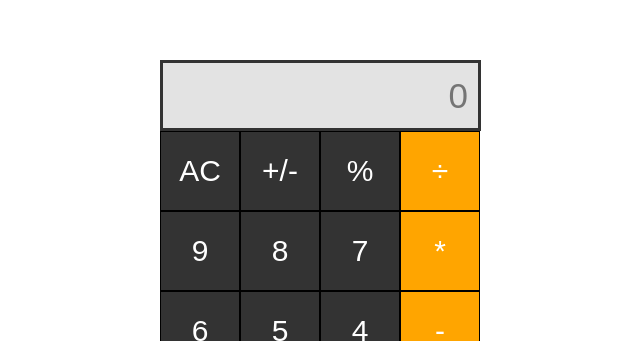
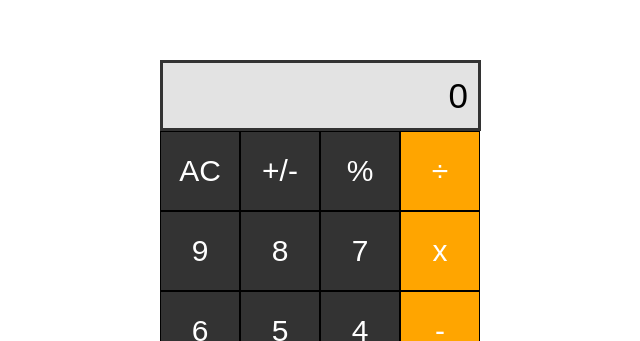
Before and after one commit to Obote/math-magician, a React (Create React App) app: page / in a window 1280 px wide. Shown: the top 341 px of the page, without its empty margins (320-960 px from the left). Built offline with nearby package versions, Linux system fonts and the light colour scheme.

Commit message:
Add calcultor funtionality

```diff
--- a/package.json
+++ b/package.json
@@ -6,6 +6,7 @@
     "@testing-library/jest-dom": "^5.17.0",
     "@testing-library/react": "^13.4.0",
     "@testing-library/user-event": "^13.5.0",
+    "big.js": "^6.2.1",
     "react": "^18.2.0",
     "react-dom": "^18.2.0",
     "react-scripts": "5.0.1",
--- a/src/component/Buttons.js
+++ b/src/component/Buttons.js
@@ -1,30 +1,64 @@
+import React, { useState } from 'react';
+import calculate from '../logic/calculate';
+
 function Buttons() {
+  const [calculatorData, setCalculatorData] = useState({
+    total: null,
+    next: null,
+    operation: null,
+  });
+
+  const handleButtonClick = (buttonName) => {
+    const newData = calculate(calculatorData, buttonName);
+    setCalculatorData(newData);
+  };
+
+  const renderButtons = () => {
+    const buttonValues = [
+      'AC',
+      '+/-',
+      '%',
+      '÷',
+      '9',
+      '8',
+      '7',
+      'x',
+      '6',
+      '5',
+      '4',
+      '-',
+      '3',
+      '2',
+      '1',
+      '+',
+      '0',
+      '.',
+      '=',
+    ];
+
+    return buttonValues.map((value) => (
+      <input
+        type="button"
+        value={value}
+        className={`button ${value === '0' ? 'double' : ''} ${
+          ['+', '-', 'x', '÷', '='].includes(value) ? 'orange' : ''
+        }`}
+        key={value}
+        onClick={() => handleButtonClick(value)}
+      />
+    ));
+  };
+
   return (
     <div className="calc">
-      <input type="text" placeholder="0" id="answer" />
-      <input type="button" value="AC" className="button" />
-      <input type="button" value="+/-" className="button" />
-      <input type="button" value="%" className="button" />
-      <input type="button" value="÷" className="button orange" />
-
-      <input type="button" value="9" className="button" />
-      <input type="button" value="8" className="button" />
-      <input type="button" value="7" className="button" />
-      <input type="button" value="*" className="button orange" />
-
-      <input type="button" value="6" className="button" />
-      <input type="button" value="5" className="button" />
-      <input type="button" value="4" className="button" />
-      <input type="button" value="-" className="button orange" />
-
-      <input type="button" value="3" className="button" />
-      <input type="button" value="2" className="button" />
-      <input type="button" value="1" className="button" />
-      <input type="button" value="+" className="button orange" />
-
-      <input type="button" value="0" className="button double" />
-      <input type="button" value="." className="button" />
-      <input type="button" value="=" className="button orange" />
+      <input
+        type="text"
+        placeholder="0"
+        id="answer"
+        value={calculatorData.next || calculatorData.total || '0'}
+        readOnly
+      />
+      {renderButtons()}
     </div>
   );
 }
--- /dev/null
+++ b/src/logic/calculate.js
@@ -0,0 +1,133 @@
+import operate from './operate';
+
+function isNumber(item) {
+  return !!item.match(/[0-9]+/);
+}
+
+/**
+ * Given a button name and a calculator data object, return an updated
+ * calculator data object.
+ *
+ * Calculator data object contains:
+ *   total:s      the running total
+ *   next:String       the next number to be operated on with the total
+ *   operation:String  +, -, etc.
+ */
+export default function calculate(obj, buttonName) {
+  if (buttonName === 'AC') {
+    return {
+      total: null,
+      next: null,
+      operation: null,
+    };
+  }
+
+  if (isNumber(buttonName)) {
+    if (buttonName === '0' && obj.next === '0') {
+      return {};
+    }
+    // If there is an operation, update next
+    if (obj.operation) {
+      if (obj.next && obj.next !== '0') {
+        return { ...obj, next: obj.next + buttonName };
+      }
+      return { ...obj, next: buttonName };
+    }
+    // If there is no operation, update next and clear the value
+    if (obj.next && obj.next !== '0') {
+      return {
+        next: obj.next + buttonName,
+        total: null,
+      };
+    }
+    return {
+      next: buttonName,
+      total: null,
+    };
+  }
+
+  if (buttonName === '.') {
+    if (obj.next) {
+      if (obj.next.includes('.')) {
+        return { ...obj };
+      }
+      return { ...obj, next: `${obj.next}.` };
+    }
+    if (obj.operation) {
+      return { ...obj, next: '0.' };
+    }
+    if (obj.total) {
+      if (obj.total.includes('.')) {
+        return {};
+      }
+      return { ...obj, next: `${obj.total}.` };
+    }
+    return { ...obj, next: '0.' };
+  }
+
+  if (buttonName === '=') {
+    if (obj.next && obj.operation) {
+      return {
+        total: operate(obj.total, obj.next, obj.operation),
+        next: null,
+        operation: null,
+      };
+    }
+    // '=' with no operation, nothing to do
+    return {};
+  }
+
+  if (buttonName === '+/-') {
+    if (obj.next) {
+      return { ...obj, next: (-1 * parseFloat(obj.next)).toString() };
+    }
+    if (obj.total) {
+      return { ...obj, total: (-1 * parseFloat(obj.total)).toString() };
+    }
+    return {};
+  }
+
+  // Button must be an operation
+
+  // When the user presses an operation button without having entered
+  // a number first, do nothing.
+  // if (!obj.next && !obj.total) {
+  //   return {};
+  // }
+
+  // User pressed an operation after pressing '='
+  if (!obj.next && obj.total && !obj.operation) {
+    return { ...obj, operation: buttonName };
+  }
+
+  // User pressed an operation button and there is an existing operation
+  if (obj.operation) {
+    if (obj.total && !obj.next) {
+      return { ...obj, operation: buttonName };
+    }
+
+    if (!obj.total) {
+      return { total: 0, operation: buttonName };
+    }
+
+    return {
+      total: operate(obj.total, obj.next, obj.operation),
+      next: null,
+      operation: buttonName,
+    };
+  }
+
+  // no operation yet, but the user typed one
+
+  // The user hasn't typed a number yet, just save the operation
+  if (!obj.next) {
+    return { operation: buttonName };
+  }
+
+  // save the operation and shift 'next' into 'total'
+  return {
+    total: obj.next,
+    next: null,
+    operation: buttonName,
+  };
+}
--- /dev/null
+++ b/src/logic/operate.js
@@ -0,0 +1,31 @@
+/* eslint-disable import/no-extraneous-dependencies */
+import Big from 'big.js';
+
+export default function operate(numberOne, numberTwo, operation) {
+  const one = Big(numberOne);
+  const two = Big(numberTwo);
+  if (operation === '+') {
+    return one.plus(two).toString();
+  }
+  if (operation === '-') {
+    return one.minus(two).toString();
+  }
+  if (operation === 'x') {
+    return one.times(two).toString();
+  }
+  if (operation === '÷') {
+    try {
+      return one.div(two).toString();
+    } catch (err) {
+      return "Can't divide by 0.";
+    }
+  }
+  if (operation === '%') {
+    try {
+      return one.mod(two).toString();
+    } catch (err) {
+      return "Can't find modulo as can't divide by 0.";
+    }
+  }
+  throw Error(`Unknown operation '${operation}'`);
+}
```
Also changed, not shown: 1 other file (tests, documents, lock files or other folders).
